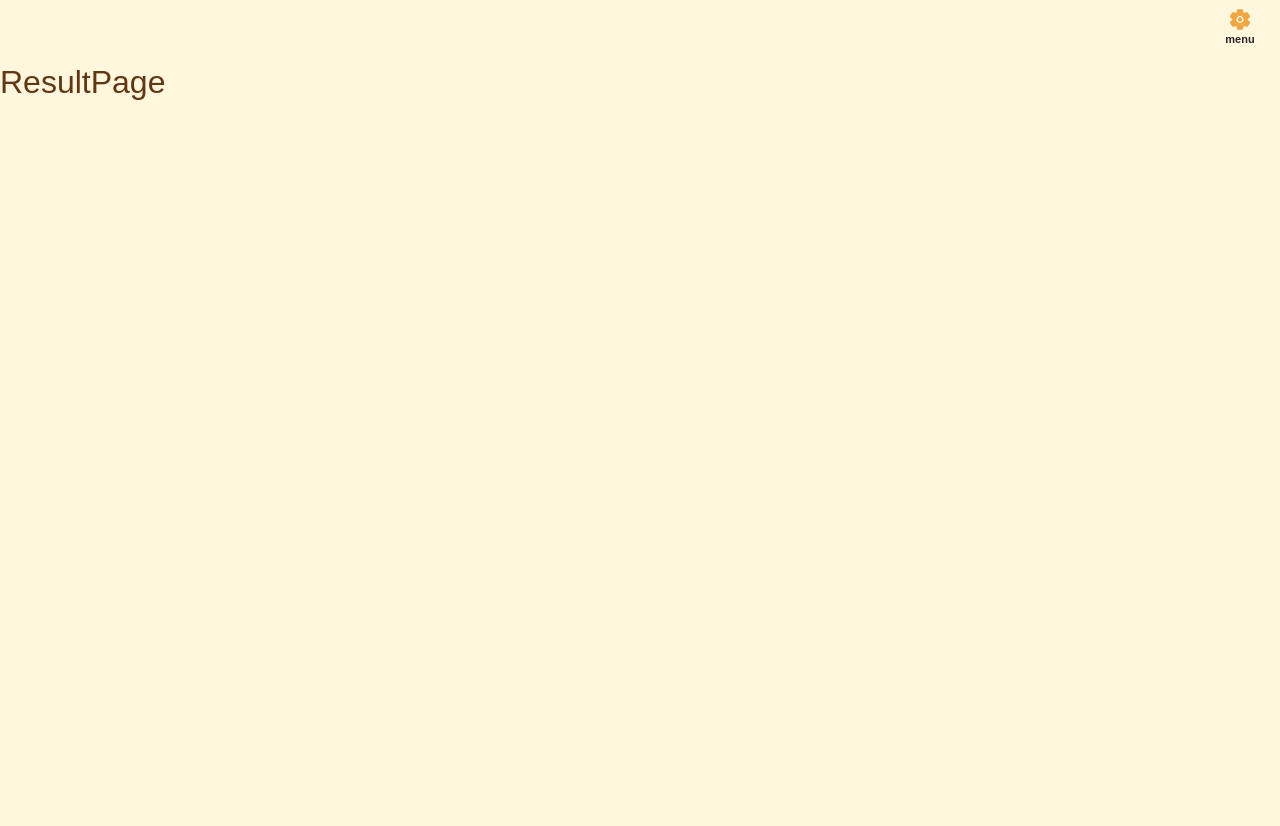
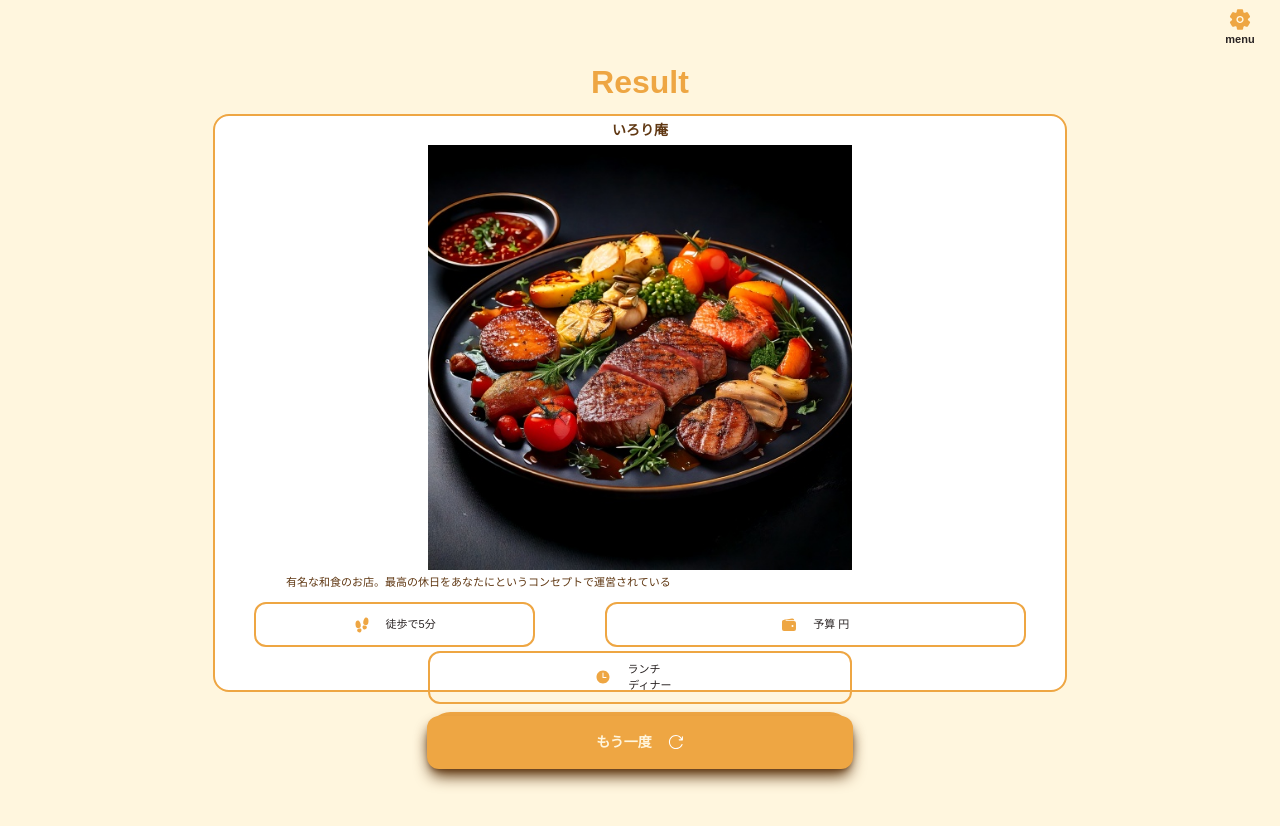
Before and after one commit to uchida189/needsfoods, a Next.js app: page /pages/ResultPage in a window 1280 px wide. Before the commit the page ends 800 px from the top, so only its background shows below. Built offline with nearby package versions, Linux system fonts and the light colour scheme.

Commit message:
[feat] Resultコンポーネントの作成と調整

```diff
--- a/app/pages/ResultPage/page.tsx
+++ b/app/pages/ResultPage/page.tsx
@@ -1,9 +1,11 @@
 import React from "react";
+import Result from "@/components/Result/Result";
 
 export default function ResultPage() {
   return (
-    <div>
-      <p className="text-headline-1 text-sub">ResultPage</p>
-    </div>
+      <div className="content flex flex-col">
+          <div className="mx-auto text-headline-1 text-main-3 font-bold">Result</div>
+          <Result/>
+      </div>
   );
 }
--- a/components/MapButton/MapButton.tsx
+++ b/components/MapButton/MapButton.tsx
@@ -10,7 +10,7 @@ interface MapButtonProps {
 // 画像付きのボタン
 export default function MapButton(props: MapButtonProps) {
   return (
-      <button className='w-1/2  p-6 mx-auto flex justify-center items-center gap-4 bg-main-3 rounded-full shadow-lg shadow-sub' onClick={props.onClick}>
+      <button className='mt-1 w-1/2  p-3 mx-auto flex justify-center items-center gap-4 bg-main-3 rounded-full shadow-lg shadow-sub' onClick={props.onClick}>
           <div className='text-sub text-body-2 font-bold break-all'>マップへ</div>
           <GoArrowRight className="w-4 h-4"/>
       </button>
--- /dev/null
+++ b/components/Result/Result.tsx
@@ -0,0 +1,63 @@
+'use client';
+import React, {useState, useEffect} from "react";
+import { useRouter } from "next/navigation";
+import Cookies from "js-cookie";
+import RemakeButton from "@/components/RemakeButton/RemakeButton";
+import ShopName from "@/components/ShopName/ShopName";
+import ShopImage from "@/components/ShopImage/ShopImage";
+import ShopDetail from "@/components/ShopDetail/ShopDetail";
+import ShopGoingTime from "@/components/ShopGoingTime/ShopGoingTime";
+import ShopBudget from "@/components/ShopBudget/ShopBudget";
+import ShopOpeningHours from "@/components/ShopOpeningHours/ShopOpeningHours";
+import MapButton from "@/components/MapButton/MapButton";
+
+export default function Result() {
+     const router = useRouter();
+    const [selectedValues, setSelectedValues] = useState<{ [key: string]: string | null }>({}); // 詳細設定の選択状態
+
+    // // 質問ページをプリフェッチしておく
+    useEffect(() => {
+        router.prefetch("/pages/QuestionPage");
+    }, [router]);
+    //
+
+    // 詳細設定の選択状態の初期化 (Cookieから読み取り)
+    useEffect(() => {
+        const initialValues: { [key: string]: string | null } = {};
+        const detailedSettingQuestions = ['おすすめ結果のお店の数', 'お店までの所要時間', '移動手段', 'お店に行く人数', 'ご予算']; // layoutからQuestionPageとHeaderに渡した方がいいかも
+        detailedSettingQuestions.forEach((question) => {
+            const cookieValue = Cookies.get(question);
+            initialValues[question] = cookieValue || null;
+        });
+        setSelectedValues(initialValues);
+    }, []);
+
+    function Remake(){
+        router.push("/pages/QuestionPage");
+        console.log(selectedValues);
+    }
+    function MapOpen(){
+
+    }
+    return (
+        <div className="h-full flex flex-col justify-between items-center ">
+            <div className="mt-2 w-2/3 h-4/5 rounded-2xl flex flex-col items-center border-main-3 border-2 bg-white">
+                <ShopName shopName="いろり庵"/>
+                <ShopImage icon="/good meal.jpg"/>
+                <ShopDetail shopDetail="有名な和食のお店。最高の休日をあなたにというコンセプトで運営されている"/>
+                <div className="m-1 w-full">
+                    <div className="m-1 flex flex-row">
+                        <ShopGoingTime transportation="徒歩" goingtime="5"/>
+                        <ShopBudget budget=""/>
+                    </div>
+                    <ShopOpeningHours lunch="" dinner=""/>
+                </div>
+                <MapButton onClick={MapOpen}/>
+            </div>
+            <div className="m-0 py-2 w-2/3 h-1/6">
+                <RemakeButton  onClick={Remake}></RemakeButton>
+            </div>
+
+        </div>
+    );
+}
--- a/components/ShopDetail/ShopDetail.tsx
+++ b/components/ShopDetail/ShopDetail.tsx
@@ -7,7 +7,7 @@ interface ShopNameProps {
 // お店の名前
 export default function ShopDetail(props: ShopNameProps) {
   return (
-    <div className="w-1/2 p-10 mx-auto">
+    <div className="w-5/6 m-1 p-auto mx-auto">
       <p className='text-sub text-label-2 font-normal break-all'>{props.shopDetail}</p>
     </div>
   );
--- a/components/ShopImage/ShopImage.tsx
+++ b/components/ShopImage/ShopImage.tsx
@@ -8,7 +8,7 @@ interface IconButtonProps {
 // 画像付きのボタン
 export default function ShopImage(props: IconButtonProps) {
   return (
-    <button className='w-1/2  p-4 mx-auto'>
+    <button className='w-1/2  p-auto mx-auto'>
       <img src={props.icon}
              className="mx-auto"
              alt={"shop image"}
--- a/components/ShopName/ShopName.tsx
+++ b/components/ShopName/ShopName.tsx
@@ -7,7 +7,7 @@ interface ShopNameProps {
 // お店の名前
 export default function ShopName(props: ShopNameProps) {
   return (
-    <div className="m-1/2 p-10 mx-auto">
+    <div className="w-1/2 m-1 p-auto mx-auto text-center">
       <p className='text-sub text-body-2 font-bold break-all'>{props.shopName}</p>
     </div>
   );
```
